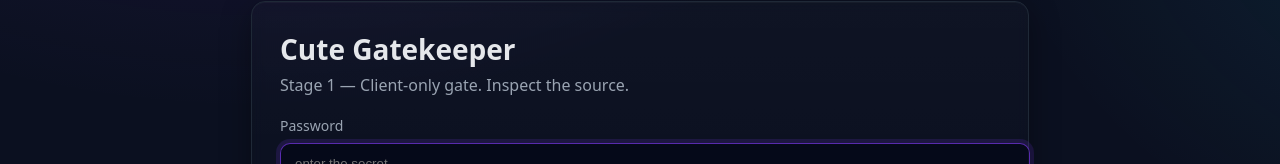
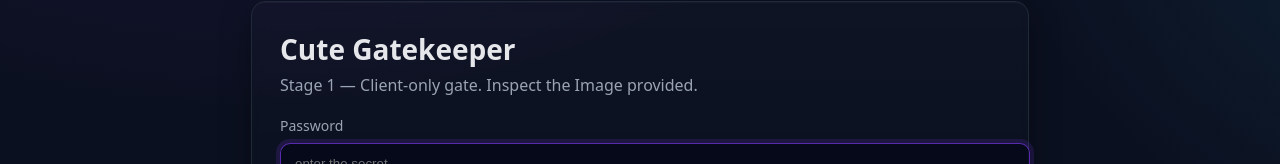
Before and after one commit to ismailwebdev68/cute_gatekeeper, a Next.js app in the folder frontend/: page /login in a window 1280 px wide. Shown: the part 290-454 px from the top of the page. Built offline with nearby package versions, Linux system fonts and the light colour scheme.

Commit message:
Update login.tsx

```diff
--- a/frontend/src/pages/login.tsx
+++ b/frontend/src/pages/login.tsx
@@ -25,7 +25,7 @@ export default function LoginPage() {
     <div className="ctf-wrap">
       <div className="ctf-card">
         <h1 className="ctf-title">Cute Gatekeeper</h1>
-        <p className="ctf-subtitle">Stage 1 — Client-only gate. Inspect the source.</p>
+        <p className="ctf-subtitle">Stage 1 — Client-only gate. Inspect the Image provided.</p>
         <form onSubmit={handleSubmit}>
           <div className="ctf-field">
             <label className="ctf-label" htmlFor="pw">Password</label>
@@ -44,7 +44,7 @@ export default function LoginPage() {
           </div>
         </form>
         {error && <p className="ctf-error">{error}</p>}
-        <span style={{ display: 'none' }}>Secret phrase: gilbert29</span>
+
       </div>
     </div>
   );
```
